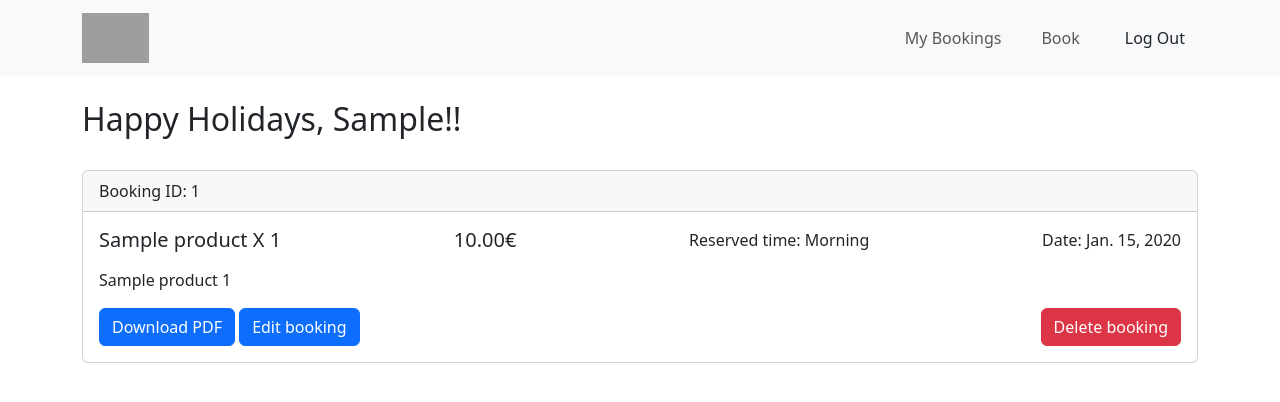
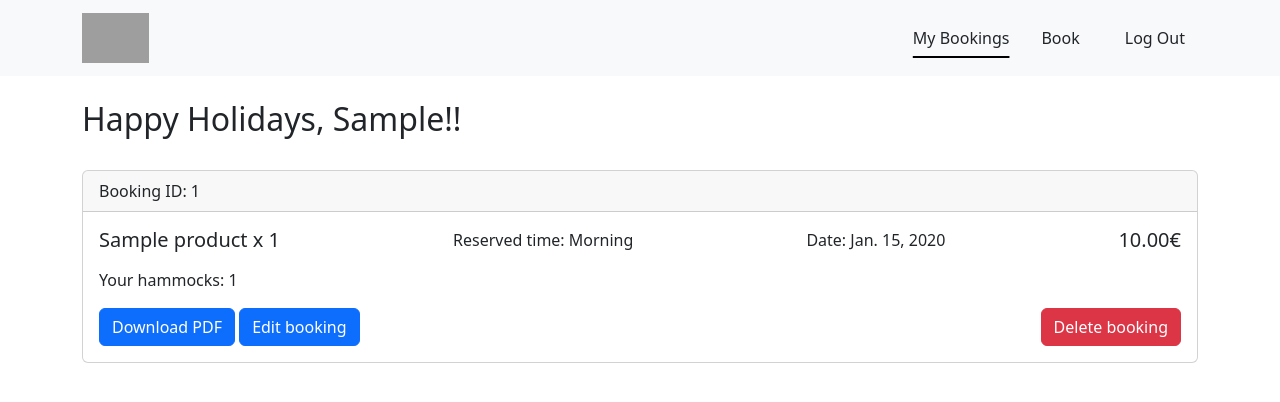
Before and after one commit to TheReported/jhoola, a Django app: a page that uses src/app/back-end/users/templates/users/dashboard.html in a window 1280 px wide. Shown: the top 402 px of the page. Run offline with Django 5.2, Linux system fonts and the light colour scheme; a user stored in the database is signed in; tables that the repository leaves empty hold one stand-in row (values such as "Sample post"); grey boxes are pictures that could not be loaded.

Commit message:
reorganization of messages in folders, product.id problem in card solved and underline effect on nav added #24

```diff
--- a/src/app/back-end/booking/views.py
+++ b/src/app/back-end/booking/views.py
@@ -16,7 +16,9 @@
 def booking_list(request, username):
     client = get_object_or_404(Client, user=request.user)
     bookings = Booking.objects.filter(user=client)
-    return render(request, 'users/pages/bookings.html', {'bookings': bookings})
+    return render(
+        request, 'users/pages/bookings.html', {'bookings': bookings, 'section': 'My Bookings'}
+    )
 
 
 @client_required
@@ -49,7 +51,7 @@
             return redirect('users:manager_users')
     else:
         form = BookingForm(user=client)
-    return render(request, 'users/pages/book.html', {'form': form})
+    return render(request, 'users/pages/book.html', {'form': form, 'section': 'Book'})
 
 
 @login_required
--- a/src/app/back-end/users/static/css/client.css
+++ b/src/app/back-end/users/static/css/client.css
@@ -59,3 +59,33 @@
   opacity: 0;
   transition: opacity 1s ease-out;
 }
+
+/*****NAV*****/
+.nav-link {
+  color: black;
+  text-decoration: none;
+  display: inline-block;
+  position: relative;
+}
+.nav-link:after {
+  bottom: -8;
+  content: "";
+  display: block;
+  height: 2px;
+  left: 50%;
+  position: absolute;
+  background: black;
+  transition: width 0.3s ease 0s, left 0.3s ease 0s;
+  width: 0;
+}
+.nav-link:hover:after {
+  width: 100%;
+  left: 0;
+}
+
+.nav-link.is-active {
+  text-decoration: underline;
+  text-decoration-color: black;
+  text-decoration-thickness: 2px;
+  text-underline-offset: 12px;
+}
--- a/src/app/back-end/users/templates/users/dashboard.html
+++ b/src/app/back-end/users/templates/users/dashboard.html
@@ -18,11 +18,11 @@
       </button>
       <div class="collapse navbar-collapse" id="navbarSupportedContent">
         <ul class="navbar-nav ms-auto align-items-center">
-          <li class="nav-item">
-            <a class="nav-link mx-2" href="{% url 'booking:booking_list' request.user.username %}"><i class="fas fa-plus-circle pe-2"></i>My Bookings</a>
+          <li class="nav-item m-2">
+            <a class="nav-link mx-2 text-dark p-0 {% if section == "My Bookings" %}is-active{% endif %}" href="{% url 'booking:booking_list' request.user.username %}">My Bookings</a>
           </li>
-          <li class="nav-item">
-            <a class="nav-link mx-2" href="{% url 'booking:client_book' request.user.username %}"><i class="fas fa-bell pe-2"></i>Book</a>
+          <li class="nav-item m-2">
+            <a class="nav-link mx-2 text-dark p-0 {% if section == "Book" %}is-active{% endif %}" href="{% url 'booking:client_book' request.user.username %}">Book</a>
         </li>
           <li class="nav-item ms-3">
             <a class="btn btn-black btn-rounded" href="{% url 'logout' %}">Log Out</a>
--- a/src/app/back-end/users/templates/users/pages/bookings.html
+++ b/src/app/back-end/users/templates/users/pages/bookings.html
@@ -6,7 +6,7 @@
 <div class="container">
 
   {% block messages %}
-    {% include "users/messages.html" %}
+    {% include "users/messages/success.html" %}
   {% endblock messages %}
 
   {% if bookings %}
@@ -22,15 +22,15 @@
         </div>
         <div class="card-body">
           <div class="booking-info d-flex flex-row justify-content-between">
-            <h5 class="card-title">{{ booking.products.first }} X {{ booking.products.count }}</h5>
-            <h5 class="card-title">{{ booking.price }}€</h5>
+            <h5 class="card-title">{{ booking.products.first }} x {{ booking.products.count }}</h5>
             <p class="card-text">Reserved time: {{ booking.get_duration_display }}</p>
             <p class="card-text">Date: {{ booking.date }}</p>
+            <h5 class="card-title">{{ booking.price }}€</h5>
           </div>
           <div>
-            <p>
+            <p> Your hammocks:
               {% for product in booking.products.all %}
-                {{ booking.products.first }}  {{ product.id }}
+              {{ product.id }}{% if not forloop.last %},{% endif %}
               {% endfor %}
             </p>
           </div>
```
Also changed, not shown: src/app/back-end/users/templates/users/messages/success.html (renamed from src/app/back-end/users/templates/users/messages.html).
